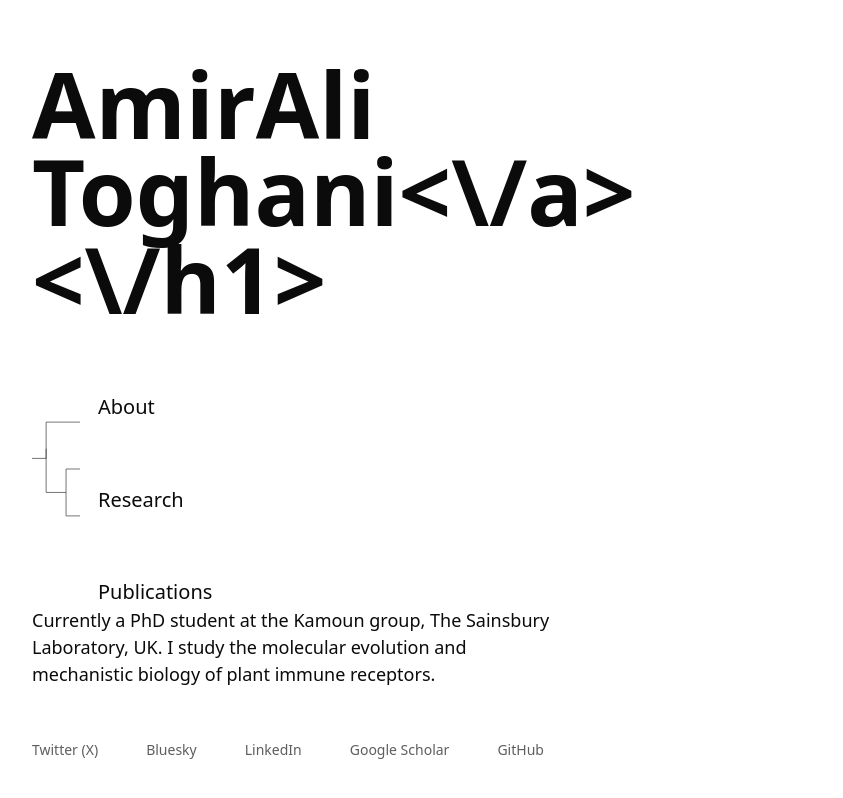
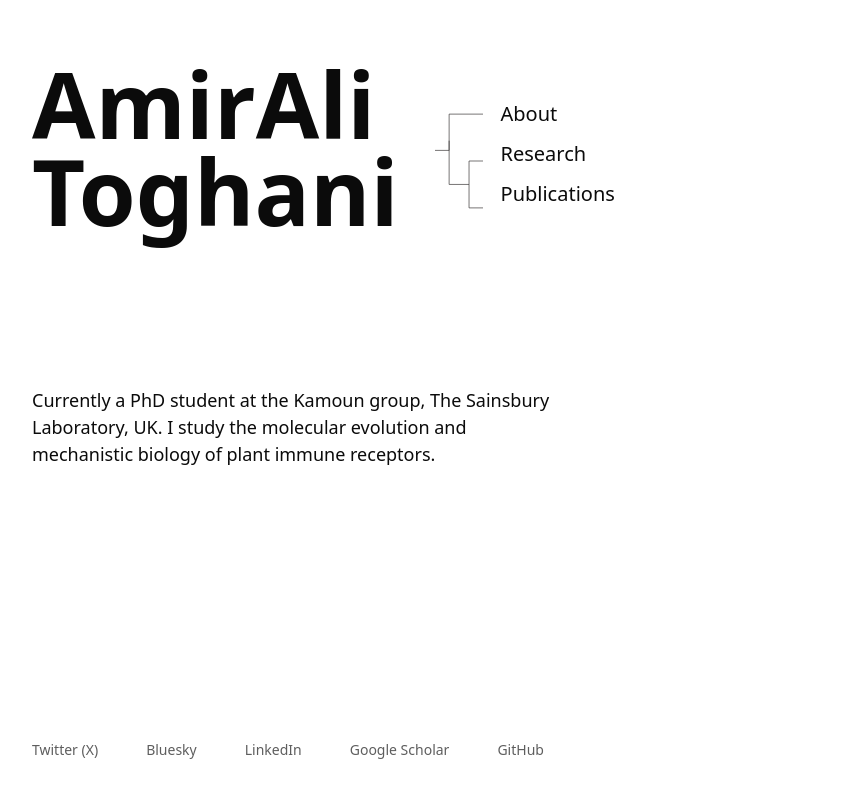
Before and after one commit to amiralito/amiralito.github.io, a plain HTML site: page index.html in a window 1280 px wide. Shown: the full height of the page, 0-843 px from the left. Drawn offline with Linux system fonts and the light colour scheme; a web font is replaced by a local one.

Commit message:
Update index.html

```diff
--- a/index.html
+++ b/index.html
@@ -39,7 +39,7 @@
     .hero { display: grid; grid-template-columns: 0.95fr 1.05fr; align-items: start; gap: clamp(40px, 10vw, 140px); min-height: 80vh; }
 
     /* Left column */
-    .intro { display: grid; grid-template-columns: auto 1fr; grid-template-rows: auto auto 1fr; align-content: start; align-items: center; column-gap: clamp(18px, 3vw, 36px); min-height: 80vh; }
+    .intro { display: grid; grid-template-columns: auto 1fr; align-content: start; align-items: center; column-gap: clamp(18px, 3vw, 36px); }
     .name { font-weight: 800; font-size: clamp(38px, 8vw, 92px); line-height: .95; margin: 0 0 12px; letter-spacing: 0; }
     .name .home-link { color: inherit; text-decoration: none; }
     .name .home-link:focus-visible, .name .home-link:hover { text-decoration: underline; text-underline-offset: 3px; text-decoration-thickness: 2px; }
@@ -50,7 +50,7 @@
     .nav-list a { display: inline-block; padding: 4px 0; font-weight: 400; font-size: clamp(16px,1.6vw,20px); text-decoration: none; color: inherit; transform: translateX(0); transition: transform .25s ease; }
     .nav-list a:hover, .nav-list a:focus-visible { transform: translateX(8px); outline: none; }
 
-    .tagline { grid-column: 1 / -1; grid-row: 3; align-self: center; max-width: 52ch; font-weight: 400; line-height: 1.5; font-size: clamp(16px, 2vw, 18px); color: var(--text); margin: 0; }
+    .tagline { grid-column: 1 / -1; max-width: 52ch; font-weight: 400; line-height: 1.5; font-size: clamp(16px, 2vw, 18px); color: var(--text); margin: clamp(28px, 20vh, 140px) 0 0; }
 
     /* Right column image & caption */
     figure.structure { margin: 0; justify-self: end; align-self: center; max-width: clamp(420px, 38vw, 620px); }
@@ -105,7 +105,7 @@
     <main class="hero" id="main">
       <!-- Left column -->
       <section class="intro" aria-label="Introductory information">
-        <h1 class="name"><a href="index.html" class="home-link">AmirAli<br />Toghani<\/a><\/h1>
+        <h1 class="name"><a href="index.html" class="home-link">AmirAli<br />Toghani</a></h1>
 
         <div class="nav-block" aria-label="Primary">
           <img class="nav-bracket" src="data/bracket.svg" alt="Navigation bracket" />
```
